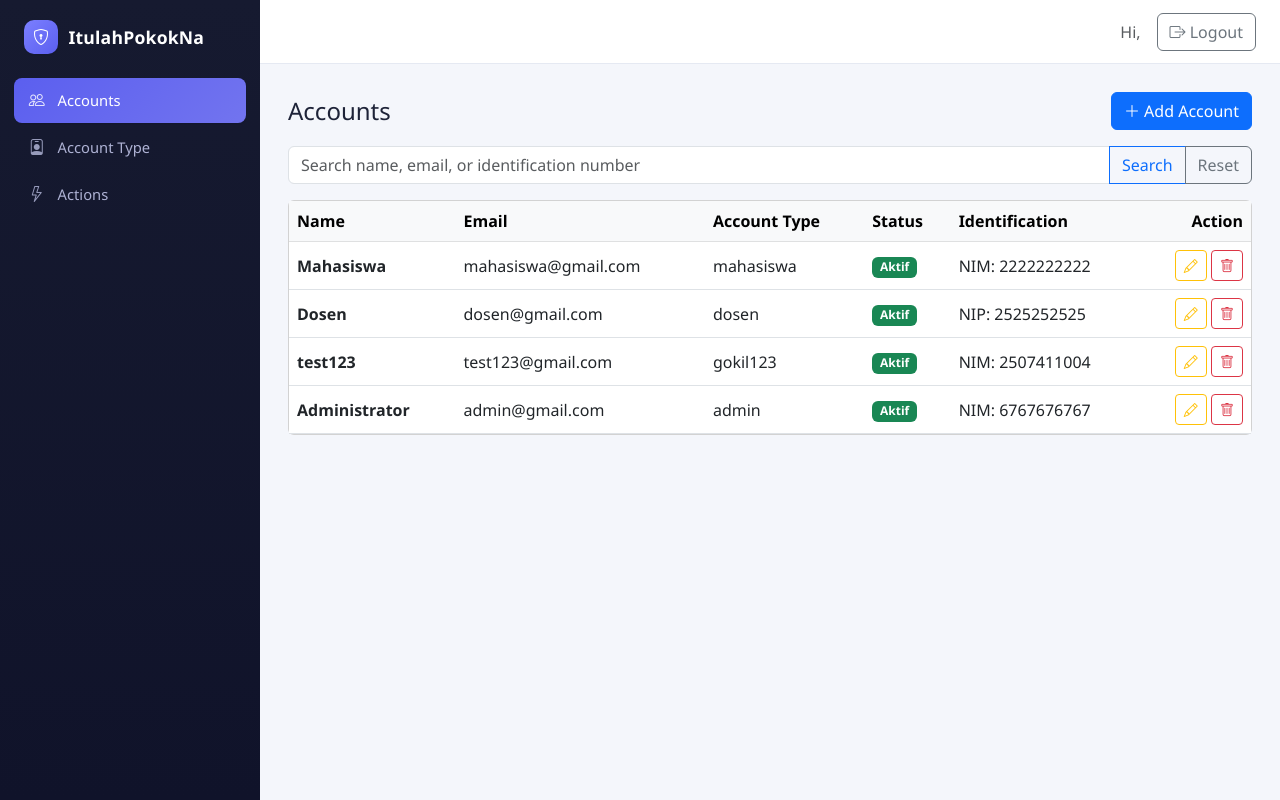
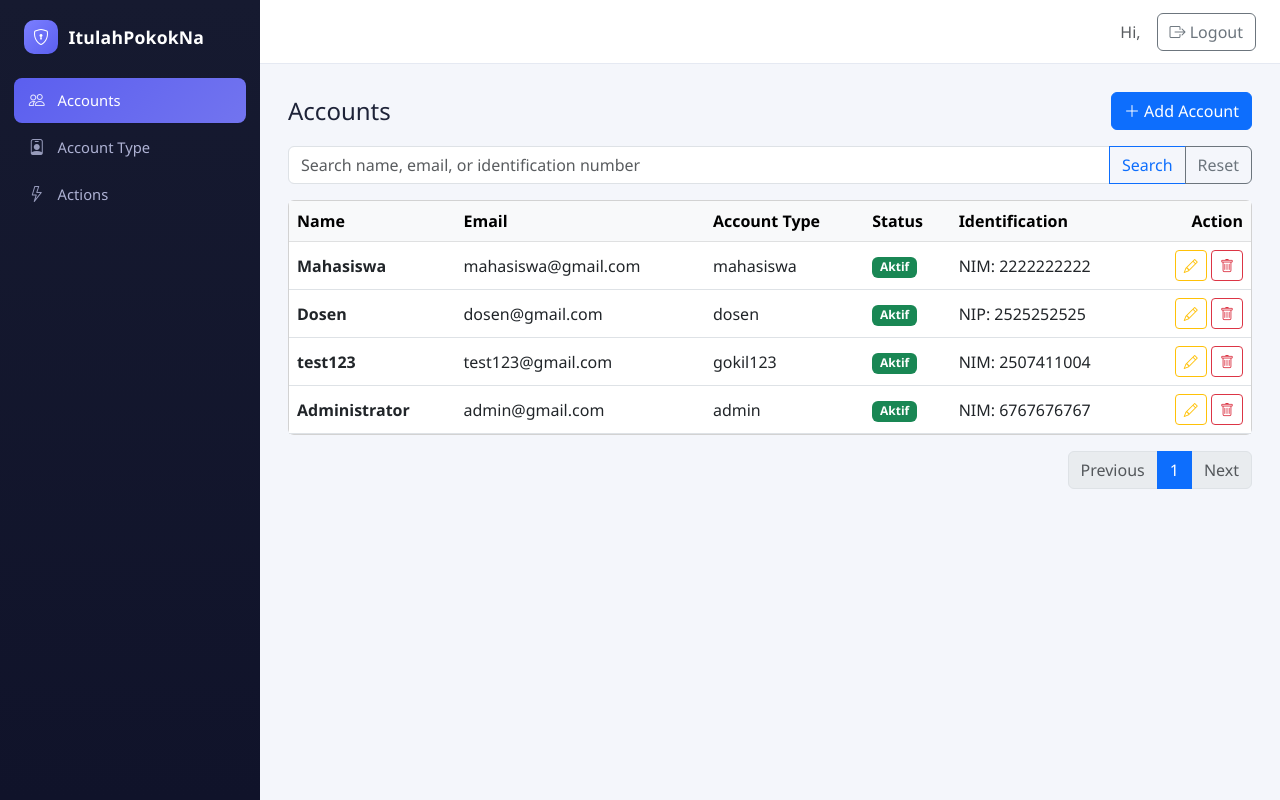
Before and after one commit to Kaffahh/pbl_ti_2025_a_muhammadislamikaffah, a PHP site: page /accounts in a window 1280 px wide. Run offline with PHP 8.4, Linux system fonts and the light colour scheme; the visitor is signed in with stand-in values (Sample User, id 1); data comes from the database, SQL or seed files in the repository.

Commit message:
feat: implement pagination for accounts listing and enhance account count query

```diff
--- a/controllers/Accounts.php
+++ b/controllers/Accounts.php
@@ -76,11 +76,23 @@
     public function index()
     {
         $search = trim($_GET['q'] ?? '');
-        $accounts = $this->model->getAccounts($search);
+        $perPage = 10;
+        $totalAccounts = $this->model->countAccounts($search);
+        $totalPages = max(1, (int) ceil($totalAccounts / $perPage));
+        $currentPage = filter_var(
+            $_GET['page'] ?? 1,
+            FILTER_VALIDATE_INT,
+            ['options' => ['default' => 1, 'min_range' => 1]]
+        );
+        $currentPage = min($currentPage, $totalPages);
+        $offset = ($currentPage - 1) * $perPage;
+        $accounts = $this->model->getAccounts($search, $perPage, $offset);
 
         $this->load->view('views/accounts/index.php', [
             'accounts' => $accounts,
             'search' => $search,
+            'currentPage' => $currentPage,
+            'totalPages' => $totalPages,
         ]);
     }
 
--- a/models/AccountsModel.php
+++ b/models/AccountsModel.php
@@ -14,7 +14,36 @@
         $this->db = $conn;
     }
 
-    public function getAccounts($search = '')
+    public function countAccounts($search = '')
+    {
+        $sql = "
+            SELECT COUNT(*)
+            FROM accounts a
+            INNER JOIN account_type at ON at.id = a.account_type_id
+            WHERE a.deleted_at IS NULL
+              AND at.deleted_at IS NULL
+        ";
+        $params = [];
+
+        if ($search !== '') {
+            $sql .= "
+                AND (
+                    a.name LIKE ?
+                    OR a.email LIKE ?
+                    OR a.identification_number LIKE ?
+                )
+            ";
+            $keyword = '%' . $search . '%';
+            $params = [$keyword, $keyword, $keyword];
+        }
+
+        $stmt = $this->db->prepare($sql);
+        $stmt->execute($params);
+
+        return (int) $stmt->fetchColumn();
+    }
+
+    public function getAccounts($search = '', $limit = 10, $offset = 0)
     {
         $sql = "
             SELECT a.*, at.name AS account_type_name
@@ -37,7 +66,9 @@
             $params = [$keyword, $keyword, $keyword];
         }
 
-        $sql .= ' ORDER BY a.created_at DESC';
+        $limit = max(1, (int) $limit);
+        $offset = max(0, (int) $offset);
+        $sql .= " ORDER BY a.created_at DESC LIMIT {$limit} OFFSET {$offset}";
         $stmt = $this->db->prepare($sql);
         $stmt->execute($params);
 
--- a/views/accounts/index.php
+++ b/views/accounts/index.php
@@ -67,6 +67,36 @@
             </table>
         </div>
     </div>
+
+    <nav aria-label="Accounts pagination" class="mt-3">
+        <ul class="pagination justify-content-end">
+            <li class="page-item <?= $currentPage <= 1 ? 'disabled' : '' ?>">
+                <a class="page-link"
+                   href="<?= BASE_URL ?>/accounts?<?= http_build_query(['q' => $search, 'page' => $currentPage - 1]) ?>"
+                   <?= $currentPage <= 1 ? 'tabindex="-1" aria-disabled="true"' : '' ?>>
+                    Previous
+                </a>
+            </li>
+
+            <?php for ($page = 1; $page <= $totalPages; $page++): ?>
+                <li class="page-item <?= $page === $currentPage ? 'active' : '' ?>"
+                    <?= $page === $currentPage ? 'aria-current="page"' : '' ?>>
+                    <a class="page-link"
+                       href="<?= BASE_URL ?>/accounts?<?= http_build_query(['q' => $search, 'page' => $page]) ?>">
+                        <?= $page ?>
+                    </a>
+                </li>
+            <?php endfor; ?>
+
+            <li class="page-item <?= $currentPage >= $totalPages ? 'disabled' : '' ?>">
+                <a class="page-link"
+                   href="<?= BASE_URL ?>/accounts?<?= http_build_query(['q' => $search, 'page' => $currentPage + 1]) ?>"
+                   <?= $currentPage >= $totalPages ? 'tabindex="-1" aria-disabled="true"' : '' ?>>
+                    Next
+                </a>
+            </li>
+        </ul>
+    </nav>
 <?php endif; ?>
 
 <?php require_once __DIR__ . '/../layout/footer.php'; ?>
```
